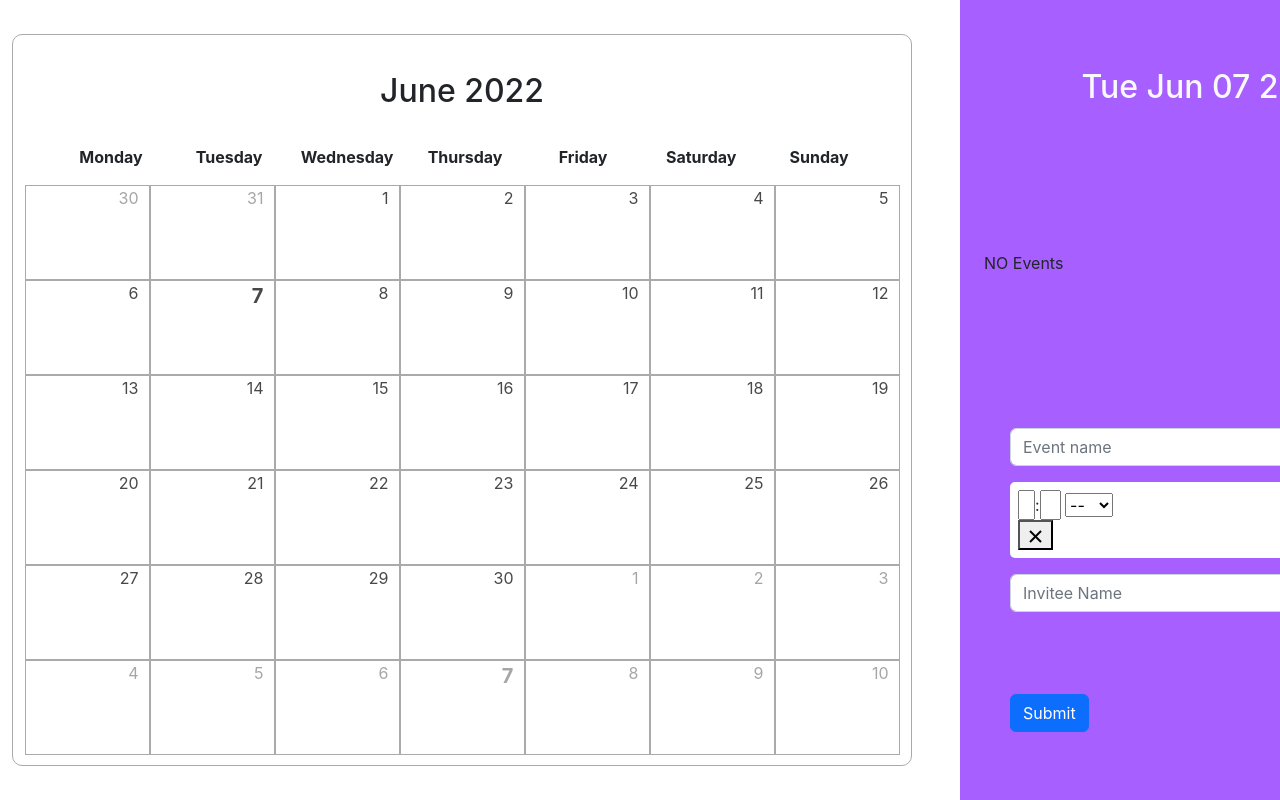
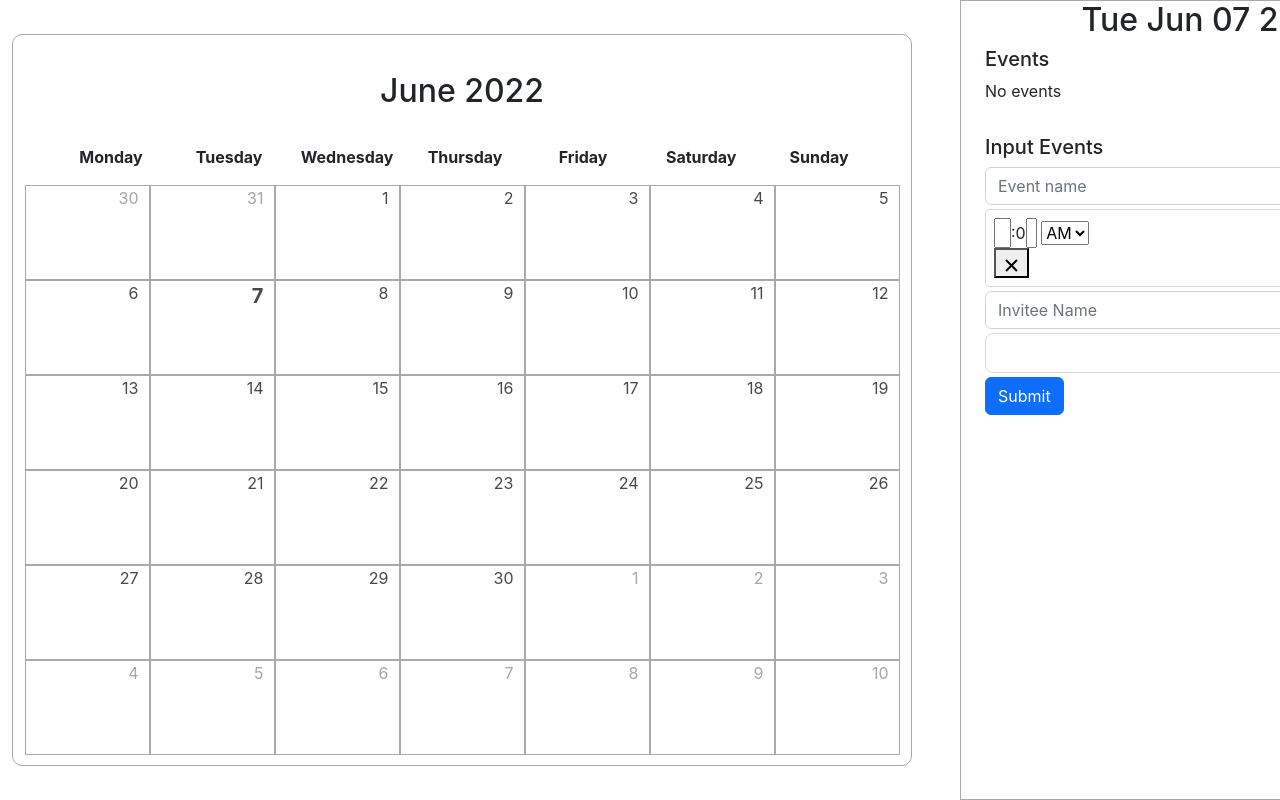
Before and after one commit to hanscristian3799/calendar-app, a React (Create React App) app: page / in a window 1280 px wide. Built offline with nearby package versions, Linux system fonts and the light colour scheme.

Commit message:
add event show on date click and add color mark to event

```diff
--- a/src/components/Days.js
+++ b/src/components/Days.js
@@ -26,10 +26,28 @@ const Days = () => {
               className={
                 "calendar-day position-relative" +
                 (day.currentMonth ? " current" : " day-disabled") +
-                (day.number === currentDay.number ? " selected fw-bolder" : "")
+                (day.number === currentDay.number && day.currentMonth
+                  ? " selected fw-bolder"
+                  : "")
               }
               onClick={() => (day.currentMonth ? changeCurrentDay(day) : null)}
             >
+              <div className="position-absolute d-flex flex-column w-100 h-100">
+                {day.events.map((event, index) => {
+                  return (
+                    <div
+                      data-bs-toggle="tooltip"
+                      data-bs-placement="top"
+                      title={`${event.name}`}
+                      style={{
+                        background: `#${event.color}`,
+                        height: `${100 / day.events.length}%`,
+                        width: "100%",
+                      }}
+                    ></div>
+                  );
+                })}
+              </div>
               <p>{day.number.toString()}</p>
             </div>
           </Day>
--- a/src/components/Event.js
+++ b/src/components/Event.js
@@ -9,25 +9,15 @@ const Events = () => {
   const [date, setDate] = useState(null);
   const allEvents = useSelector(dates);
 
-  //FIX EVENT CHANGE ON PARTICULAR DATE
-
   useEffect(() => {
     setDate(allEvents.find((event) => event.date === stateDate.date));
-    console.log("DT", date);
-  }, []);
-
-  const viewEvents = () => {
-    console.log("EVENTS", allEvents);
-  };
+  }, [allEvents, stateDate]);
 
   return (
-    <div className="event-container d-flex flex-column align-items-center justify-content-around px-4">
-      <h2 className="text-light">
-        {stateDate ? stateDate.date : "Select Date"}
-      </h2>
-      {/* RENDER VENT HERE */}
-
+    <div className="event-container d-flex flex-column align-items-center px-4">
+      <h2>{stateDate ? stateDate.date : "Select Date"}</h2>
       <div className="col-12">
+        <h5>Events</h5>
         <div className="accordion" id="accordionExample">
           {date ? (
             date.events.length !== 0 ? (
@@ -41,7 +31,17 @@ const Events = () => {
                         data-bs-toggle="collapse"
                         data-bs-target={`#collapse${event.id}`}
                       >
-                        {event.name}
+                        <div className="d-flex justify-content-between align-items-center w-100">
+                          <div>{event.name}</div>
+                          <div
+                            className="me-4"
+                            style={{
+                              width: "20px",
+                              height: "20px",
+                              background: `#${event.color}`,
+                            }}
+                          ></div>
+                        </div>
                       </button>
                     </h2>
                     <div
@@ -49,12 +49,22 @@ const Events = () => {
                       className="accordion-collapse collapse show"
                     >
                       <div className="accordion-body">
-                        <p>{event.time}</p>
-                        <ul>
-                          {event.invitees.map((invitee, index) => {
-                            return <li key={index}>{invitee}</li>;
-                          })}
-                        </ul>
+                        <p>
+                          <span className="fw-semibold">Time: </span>{" "}
+                          {event.time}
+                        </p>
+                        <div>
+                          <p className="fw-semibold">Invitees</p>
+                          <ul className="list-group">
+                            {event.invitees.map((invitee, index) => {
+                              return (
+                                <li key={index} className="list-group-item">
+                                  {invitee}
+                                </li>
+                              );
+                            })}
+                          </ul>
+                        </div>
                       </div>
                     </div>
                   </div>
@@ -68,7 +78,11 @@ const Events = () => {
           )}
         </div>
       </div>
-      <Form />
+      {date ? (
+        date.events.length !== 0 && date.events.length === 3 ? null : (
+          <Form />
+        )
+      ) : null}
     </div>
   );
 };
--- a/src/components/Form.js
+++ b/src/components/Form.js
@@ -2,12 +2,13 @@ import React, { useState, useRef } from "react";
 import TimePicker from "react-time-picker";
 import { useDispatch, useSelector } from "react-redux";
 import { addEvent, selectedDate } from "../store/reducers/calendarSlice";
+import { generateColor } from "../helpers/functions/index";
 import "../style/event.css";
 
 const Form = () => {
   const dispatch = useDispatch();
 
-  const [time, setTime] = useState("");
+  const [time, setTime] = useState("10:00");
   const [invitees, setInvitess] = useState([]);
   const inviteeRef = useRef("");
   const nameRef = useRef("");
@@ -26,6 +27,7 @@ const Form = () => {
       name: nameRef.current.value,
       invitees,
       time,
+      color: generateColor(selectedDate.events ? selectedDate.events : []),
     };
     dispatch(addEvent(obj));
     setInvitess([]);
@@ -34,8 +36,9 @@ const Form = () => {
   };
 
   return (
-    <div>
-      <div className="mb-3">
+    <div className="col-12 mt-3">
+      <h5>Input Events</h5>
+      <div className="mb-1">
         <input
           type="text"
           className="form-control"
@@ -43,7 +46,7 @@ const Form = () => {
           ref={nameRef}
         />
       </div>
-      <div className="mb-3">
+      <div className="mb-1">
         <TimePicker
           onChange={setTime}
           value={time}
@@ -53,7 +56,7 @@ const Form = () => {
           minutePlaceholder="00"
         />
       </div>
-      <div className="mb-3">
+      <div className="mb-1">
         <div className="d-flex">
           <input
             type="email"
@@ -69,14 +72,16 @@ const Form = () => {
           </button>
         </div>
       </div>
-      <div className="invitees mb-3">
+      <div className="invitees mb-1">
+        <div className="d-flex align-items-center h-100 w-100">
           {invitees.map((inv, index) => {
             return (
-            <span key={index} className="chip mb-2 me-2">
+              <span key={index} className="chip ms-1">
                 {inv}
               </span>
             );
           })}
+        </div>
       </div>
       <button className="btn btn-primary" onClick={handleAddEvent}>
         Submit
--- a/src/helpers/functions/index.js
+++ b/src/helpers/functions/index.js
@@ -1,4 +1,5 @@
-export const generateColor = () => {
+export const generateColor = (colors) => {
   const randomColor = Math.floor(Math.random() * 16777215).toString(16);
-  return randomColor;
+  const duplicate = colors.find((color) => color === randomColor);
+  return duplicate ? generateColor(colors) : randomColor;
 };
--- a/src/style/event.css
+++ b/src/style/event.css
@@ -1,8 +1,9 @@
 .event-container {
   width: 500px;
-  background: #a760ff;
+  /* background: #a760ff; */
   height: 100vh;
-  overflow: auto;
+  overflow: scroll;
+  border: 1px solid #aaa;
 }
 
 .time {
@@ -11,19 +12,27 @@
   width: 100%;
   padding: 8px;
   border-radius: 5px;
+  border: 1px solid #aaaaaa76;
 }
 
 .invitees {
-  width: 400px;
-  height: 50px;
+  height: 40px;
   overflow-x: auto;
+  border: 1px solid #aaaaaa76;
+  border-radius: 8px;
 }
 
 .chip {
   background: #3e8bff;
-  padding: 5px;
+  padding: 2px 4px;
   border-radius: 25px;
   color: #ffff;
+  font-size: 14px;
+}
+
+.accordion-button:focus {
+  box-shadow: none;
+  border-color: rgba(0, 0, 0, 0.125);
 }
 
 ::-webkit-scrollbar {
```
Lines whose indentation alone changed are shown as unchanged.
